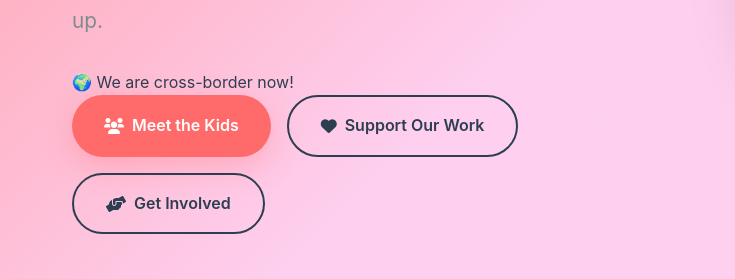
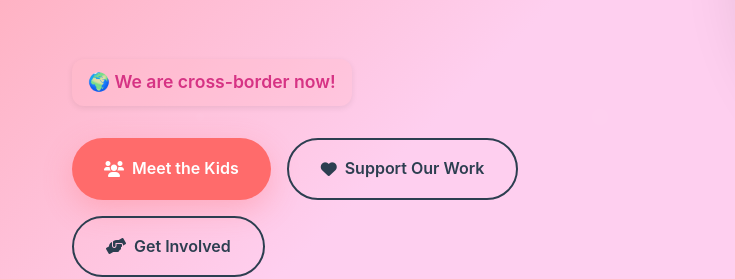
Before and after one commit to maitreeverse/maitreeinitiative, a plain HTML site: page index.html in a window 1280 px wide. Shown: the part 483-762 px from the top of the page, 0-735 px from the left. Drawn offline with Linux system fonts and the light colour scheme.

Commit message:
add cross-border style in styles.css

```diff
--- a/styles.css
+++ b/styles.css
@@ -148,6 +148,19 @@ body {
     color: var(--text-light);
     margin-bottom: 2rem;
     line-height: 1.6;
+}
+
+.cross-border-banner {
+    background: rgba(255, 182, 193, 0.25); /* soft pink overlay */
+    color: #d63384; /* warm pink text */
+    font-weight: 600;
+    text-align: center;
+    padding: 0.6rem 1rem;
+    border-radius: 12px;
+    margin: 2rem auto; /* balances above/below */
+    display: inline-block;
+    font-size: 1.1rem;
+    box-shadow: 0 2px 6px rgba(0,0,0,0.08);
 }
 
 .cta-buttons {
@@ -821,4 +834,5 @@ body {
 @keyframes spin {
     0% { transform: rotate(0deg); }
     100% { transform: rotate(360deg); }
+
 }
```
